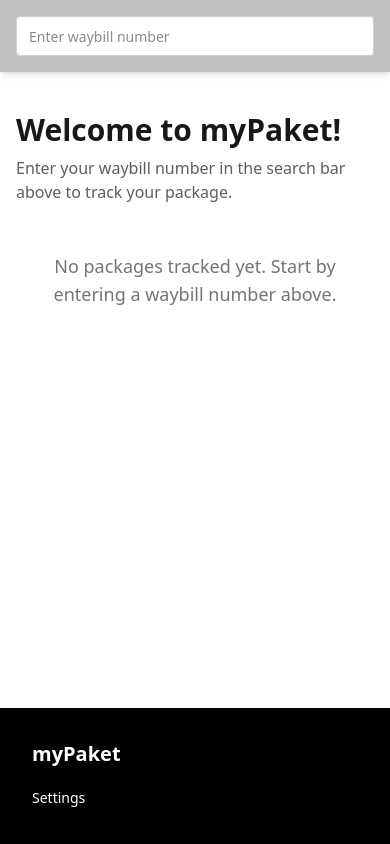
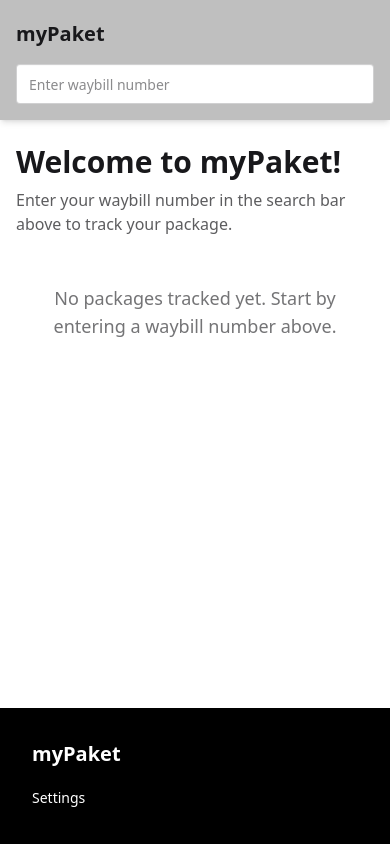
Before and after one commit to darel919/myPaket, a Nuxt app: page / in a window 390 px wide. Built offline with nearby package versions, Linux system fonts and the light colour scheme.

Commit message:
Refactor Navbar and PackageActivity components: improve layout and responsiveness, update button functionality for refreshing package status, and enhance main content spacing in default layout.

```diff
--- a/app/components/Navbar.vue
+++ b/app/components/Navbar.vue
@@ -1,15 +1,18 @@
 <template>
-  <div class="fixed top-0 left-0 right-0 z-50 shadow-md p-4 backdrop-blur-sm bg-black/25">
-    <div class="max-w-4xl mx-auto flex items-center gap-4">
-      <NuxtLink to="/" class="fixed left-8 font-bold text-xl">myPaket</NuxtLink>
-      <div class="flex-1">
+  <div class="fixed top-0 left-0 right-0 z-50 shadow-md backdrop-blur-sm bg-black/25 items-center py-1 sm:py-4 pb-4 sm:pb-4">
+    <NuxtLink to="/" class="block pl-4 pr-16 py-4 font-bold text-xl md:absolute md:left-6 md:top-1/2 md:-translate-y-1/2 md:py-0 md:px-0 md:z-20">myPaket</NuxtLink>
+
+    <div class="max-w-6xl mx-auto px-4 md:pl-24 lg:pl-28">
+      <div class="flex flex-col md:flex-row md:items-center md:justify-center gap-4">
+        <div class="w-full md:w-auto md:flex-1 flex justify-center">
           <input
             v-model="waybill"
             @keyup.enter="navigateTo('/track?waybill=' + waybill)"
             type="text"
             placeholder="Enter waybill number"
-          class="input input-bordered w-full"
+            class="input input-bordered w-full max-w-2xl"
           />
+        </div>
       </div>
     </div>
   </div>
--- a/app/components/PackageActivity.vue
+++ b/app/components/PackageActivity.vue
@@ -4,12 +4,12 @@
       <div class="flex items-center justify-between mb-4">
         <h2 class="text-2xl font-semibold">Active Packages</h2>
         <div class="flex items-center gap-2">
-          <button class="btn btn-soft rounded-full p-4" @click="loadHistory" title="Refresh package status"><ListRestart /></button>
+          <button class="btn btn-soft rounded-full p-4" @click="refreshAll" title="Refresh package status"><ListRestart /></button>
           <button class="btn btn-soft rounded-full p-4 text-red-400" @click="clearAll" title="Delete all packages"><Trash /></button>
         </div>
       </div>
-      <div class="grid gap-6 md:grid-cols-2 lg:grid-cols-2 xl:grid-cols-2">
-        <NuxtLink v-for="pkg in activePackages" :key="pkg.waybill" :to="`/track?waybill=${pkg.waybill}`" class="block overflow-hidden rounded-lg shadow-md bg-base-100 hover:shadow-lg cursor-pointer transition-shadow">
+      <div class="flex flex-col gap-4">
+        <NuxtLink v-for="pkg in activePackages" :key="pkg.waybill" :to="`/track?waybill=${pkg.waybill}`" class="block w-full overflow-hidden rounded-lg shadow-md bg-base-100 hover:shadow-lg cursor-pointer transition-shadow">
           <div class="p-4 flex gap-4 items-start">
             <div class="flex-1 min-w-0">
               <h3 class="text-lg font-semibold truncate">{{ pkg.alias || pkg.waybill }}</h3>
@@ -39,8 +39,8 @@
 
     <div v-if="donePackages.length > 0" class="mb-12">
       <h2 class="text-2xl font-semibold mb-4">Delivered Packages</h2>
-      <div class="grid gap-6 md:grid-cols-2 lg:grid-cols-2 xl:grid-cols-2">
-        <NuxtLink v-for="pkg in donePackages" :key="pkg.waybill" :to="`/track?waybill=${pkg.waybill}`" class="block overflow-hidden rounded-lg bg-base-100">
+      <div class="flex flex-col gap-4">
+        <NuxtLink v-for="pkg in donePackages" :key="pkg.waybill" :to="`/track?waybill=${pkg.waybill}`" class="block w-full overflow-hidden rounded-lg bg-base-100">
           <div class="p-4 flex gap-4 items-start">
             <div class="flex-1 min-w-0">
               <h3 class="text-lg font-semibold truncate">{{ pkg.alias || pkg.waybill }}</h3>
@@ -90,6 +90,11 @@ const loadingStates = ref({})
 const loadHistory = () => {
   activePackages.value = getActivePackages()
   donePackages.value = getDonePackages()
+}
+
+const refreshAll = async () => {
+  loadHistory()
+  await autoFetchActivePackages()
 }
 
 const removeSingle = (waybill) => {
--- a/app/layouts/default.vue
+++ b/app/layouts/default.vue
@@ -1,7 +1,7 @@
 <template>
   <div class="overflow-x-hidden min-h-screen flex flex-col">
     <Navbar />
-    <main class="flex-1 pt-20">
+    <main class="flex-1 pt-28 sm:pt-20">
       <slot />
     </main>
     <Footer />
```
Lines whose indentation alone changed are shown as unchanged.
